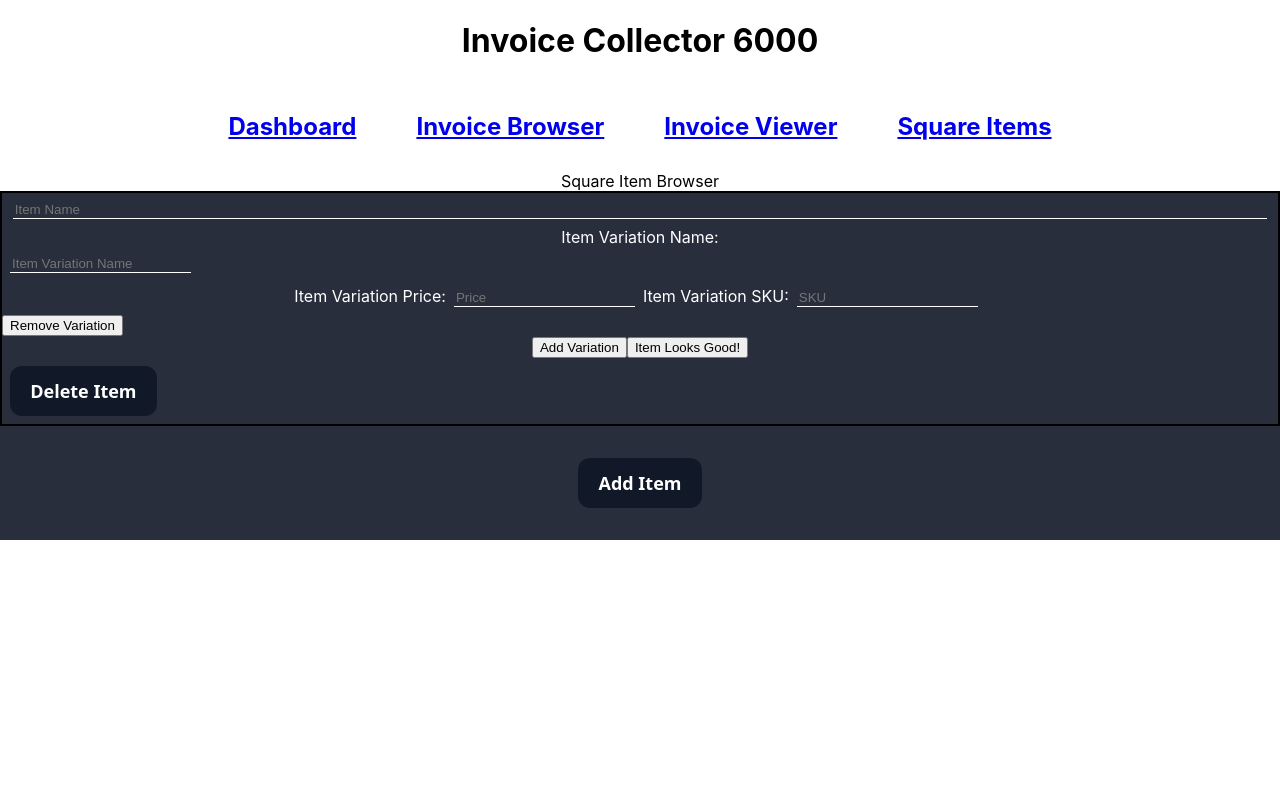
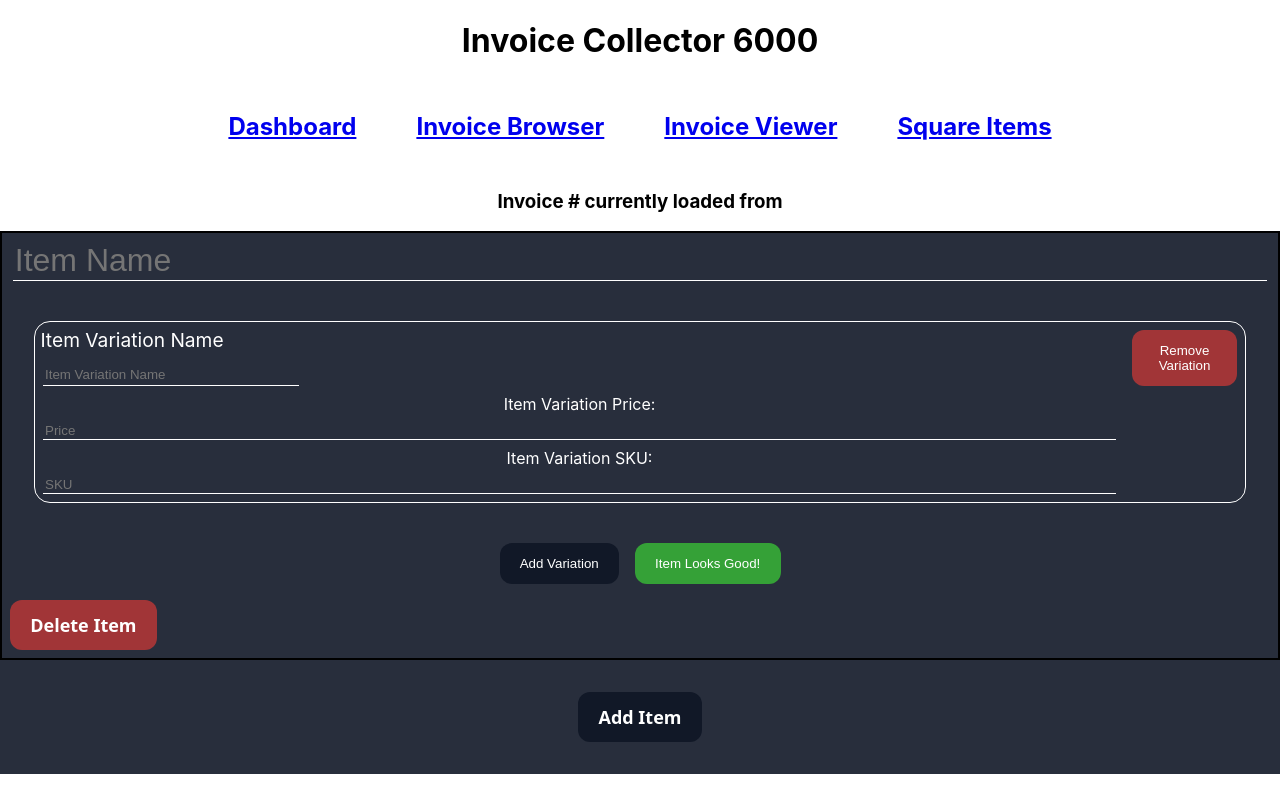
Before and after one commit to jasonagola/invoice-entry, a React (Create React App) app: page /SquareItemBrowser in a window 1280 px wide. Both pictures are taken after a click on the button "Add Item". Built offline with nearby package versions, Linux system fonts and the light colour scheme.

Commit message:
item editor css

```diff
--- a/src/routes/SquareItemBrowser/ItemCreatorDisplay.css
+++ b/src/routes/SquareItemBrowser/ItemCreatorDisplay.css
@@ -7,11 +7,22 @@
     border: 2px solid black;
 }
 
+
+button {
+  background-color: #111827;
+  border: 1px solid transparent;
+  border-radius: .75rem;
+  margin: .5rem;
+  color: #FFFFFF;
+  padding: .75rem 1.2rem;
+  text-align: center;
+}
+
 .itemDeleteButton {
   display: grid;
   grid-column: 2 / 4;
   grid-row: 4 / 4;
-  background-color: #111827;
+  background-color: rgba(175, 55, 55, 0.9);
   border: 1px solid transparent;
   border-radius: .75rem;
   margin: .5rem;
--- a/src/routes/SquareItemBrowser/SquareItemBrowser.js
+++ b/src/routes/SquareItemBrowser/SquareItemBrowser.js
@@ -1,13 +1,17 @@
 import React from 'react'
-import ItemCreator from './createNewItem'
+import store from '../../store/store'
 import ItemCreatorDisplay from './ItemCreatorDisplay'
 
 function SquareItemBrowser() {
+    const invoiceNumber = store.getState().loadedInvoice.invoiceNumber
+    const invoiceVendor = store.getState().loadedInvoice.vendor
+
     return(
         <div>
-            Square Item Browser
+            <h3>
+                Invoice #{invoiceNumber} currently loaded from {invoiceVendor}
+            </h3>
             <ItemCreatorDisplay/>
-            {/* <ItemCreator/> */}
         </div>
 
     )
--- a/src/routes/SquareItemBrowser/createNewItem.css
+++ b/src/routes/SquareItemBrowser/createNewItem.css
@@ -1,50 +1,61 @@
-.itemContainer {
-    /* grid-template-columns: 1fr 1fr 1fr 1fr;
-    grid-template-rows: 30 1fr 1fr; */
-}
-
-input {
+.itemContainer input {
   border: none;
   border-bottom: 1px solid white;
   background: transparent;
+  /* background-color: rgba(155, 150, 178, 0.2); */
   color: white;
   margin: .5rem;
 }
 
 .itemName {
   align-self: center;
-  width: 98%
+  width: 98%;
+  font-size: 2rem;
 }
 
 .variationContainer {
-  grid-template-columns: 1fr 1fr 1fr 4fr;
-  grid-template-rows: repeat(4fr);
+  display: grid;
+  grid-template-columns: 1fr 1fr 1fr 1fr 10%;
+  grid-template-rows: repeat(4fr) 10%;
+  margin: 2rem;
+  border: 1px solid white;
+  border-radius: 1rem;
 }
 
 .itemVariationName {
   display:grid;
-  grid-row: 2/ 3;
+  grid-row: 1/ 2;
+  grid-column: 1/3;
+  font-size: 1.2rem;
+  width: 50%;
 }
 
-/* .variationContainer label {
-  display: grid;
-  grid-column: 1/2;
+.itemVariationName label {
+  justify-self: left;
+  margin-left: 2%;
+  margin-top: 2%;
 }
 
-.variationContainer input {
+.itemDetails {
   display: grid;
-  grid-column: 2/3;
-} */
+  grid-row: 2/4;
+  grid-column: 1 /5;
+}
+
 
 .deleteVariationButton {
   display: grid;
-  grid-column: 3/4;
+  grid-column: 5;
+  background-color: rgba(175, 55, 55, 0.9);
 }
 
 
 
 /* .itemVariationButton {
 } */
+.verifyItemButton {
+  background-color: rgba(55, 175, 55, 0.9);
+}
 
 .addItemButton {
   background-color: #111827;
--- a/src/routes/SquareItemBrowser/createNewItem.js
+++ b/src/routes/SquareItemBrowser/createNewItem.js
@@ -17,6 +17,7 @@ function ItemCreator(props) {
   const handleFormChange = (index, event) => {
     let data = [...variationFields];
     console.log(data)
+    console.log(event.target)
     data[index][event.target.name] = event.target.value;
     setVariationFields(data)
   }
@@ -42,6 +43,7 @@ function ItemCreator(props) {
   }
 
   const handleDescriptionChange = (e) => {
+    console.log(e.target.value)
     setItemDescription(e.target.value)
   }
 
@@ -55,7 +57,7 @@ function ItemCreator(props) {
             name="itemName"
             value={item.description}
             placeholder='Item Name'
-            onChange={handleDescriptionChange}
+            onChange={event => handleDescriptionChange(event)}
             />
 
 
@@ -63,16 +65,18 @@ function ItemCreator(props) {
           {variationFields.map((input, index) => {
             return (
               <div key={index} className="variationContainer">
-                <label htmlFor="itemVariationName">Item Variation Name:</label>
+                <div className='itemVariationName'>
+                  <label htmlFor="itemVariationName">Item Variation Name</label>
                   <input
                     type="text"
-                  className="itemVariationName"
                     name="itemVariationName"
                     placeholder='Item Variation Name'
                     defaultValue={item.description}
                     onChange={event => handleFormChange(index, event)}
                   />
+                </div>
 
+                <div className='itemDetails'>
                   <label htmlFor="itemVariationPrice">Item Variation Price:</label>
                   <input
                     type="number"
@@ -92,6 +96,7 @@ function ItemCreator(props) {
                     value={item.sku}
                     onChange={event => handleFormChange(index, event)}
                   />
+                </div>
 
                 <button
                   className='deleteVariationButton'
```
Lines whose indentation alone changed are shown as unchanged.
